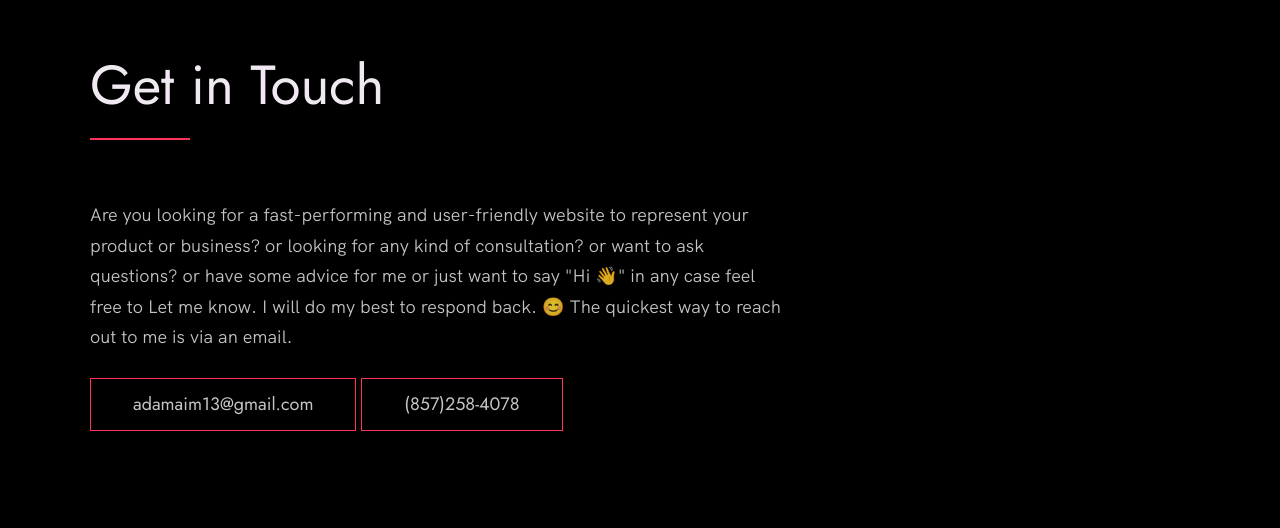
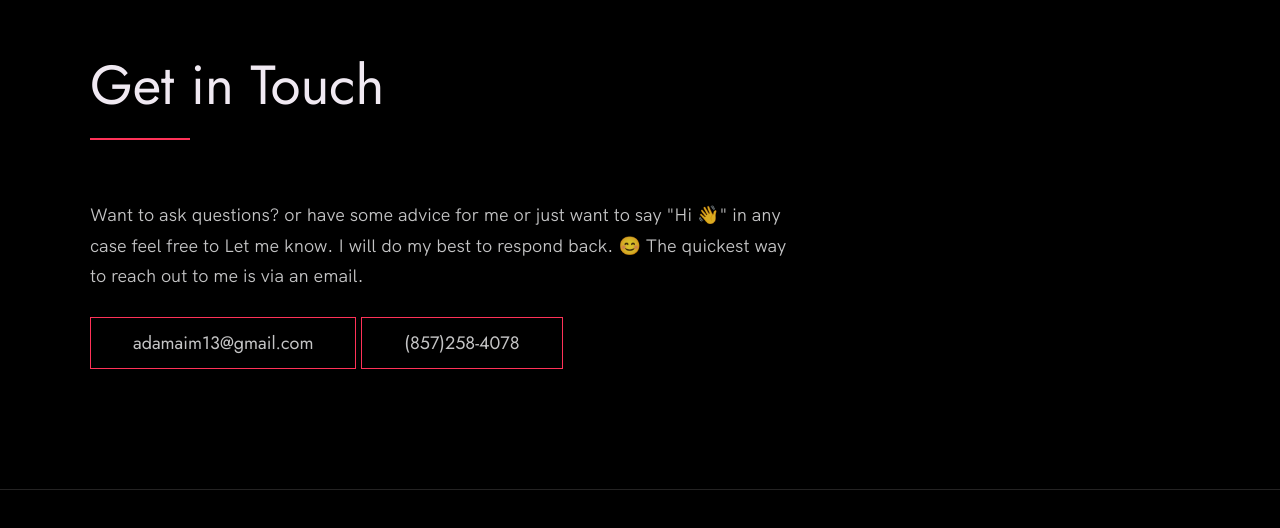
Before and after one commit to AdamAim/githubportfolio, a plain HTML site: page index.html in a window 1280 px wide. Shown: the part 4550-5078 px from the top of the page. Drawn offline with Linux system fonts and the light colour scheme.

Commit message:
Simplify contact section text
Removed redundant phrases for clarity.

```diff
--- a/index.html
+++ b/index.html
@@ -166,9 +166,7 @@ s<!DOCTYPE html>
       <h2>Get in Touch</h2>
       <div class="contact__info">
         <p>
-          Are you looking for a fast-performing and user-friendly website to
-          represent your product or business? or looking for any kind of
-          consultation? or want to ask questions? or have some advice for me
+          Want to ask questions? or have some advice for me
           or just want to say "Hi 👋" in any case feel free to Let me know. I
           will do my best to respond back. 😊 The quickest way to reach out to
           me is via an email.
```
